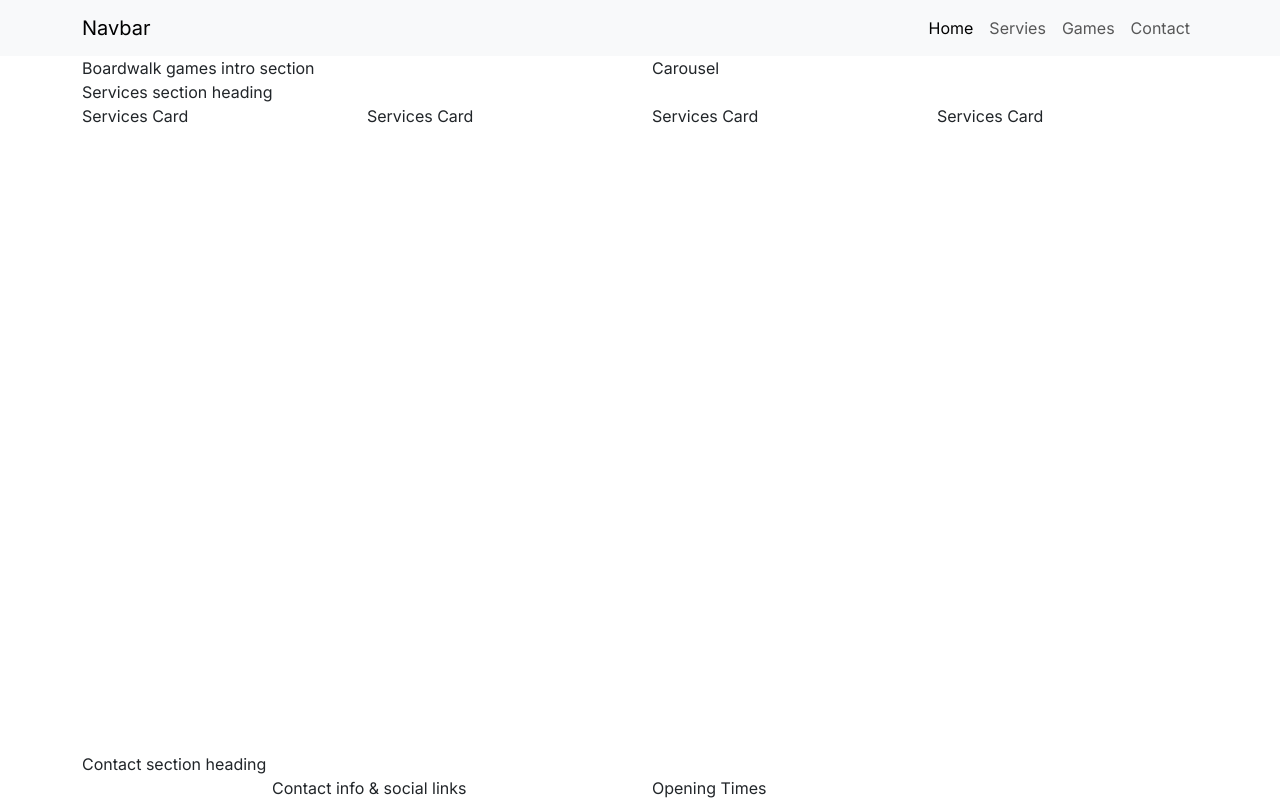
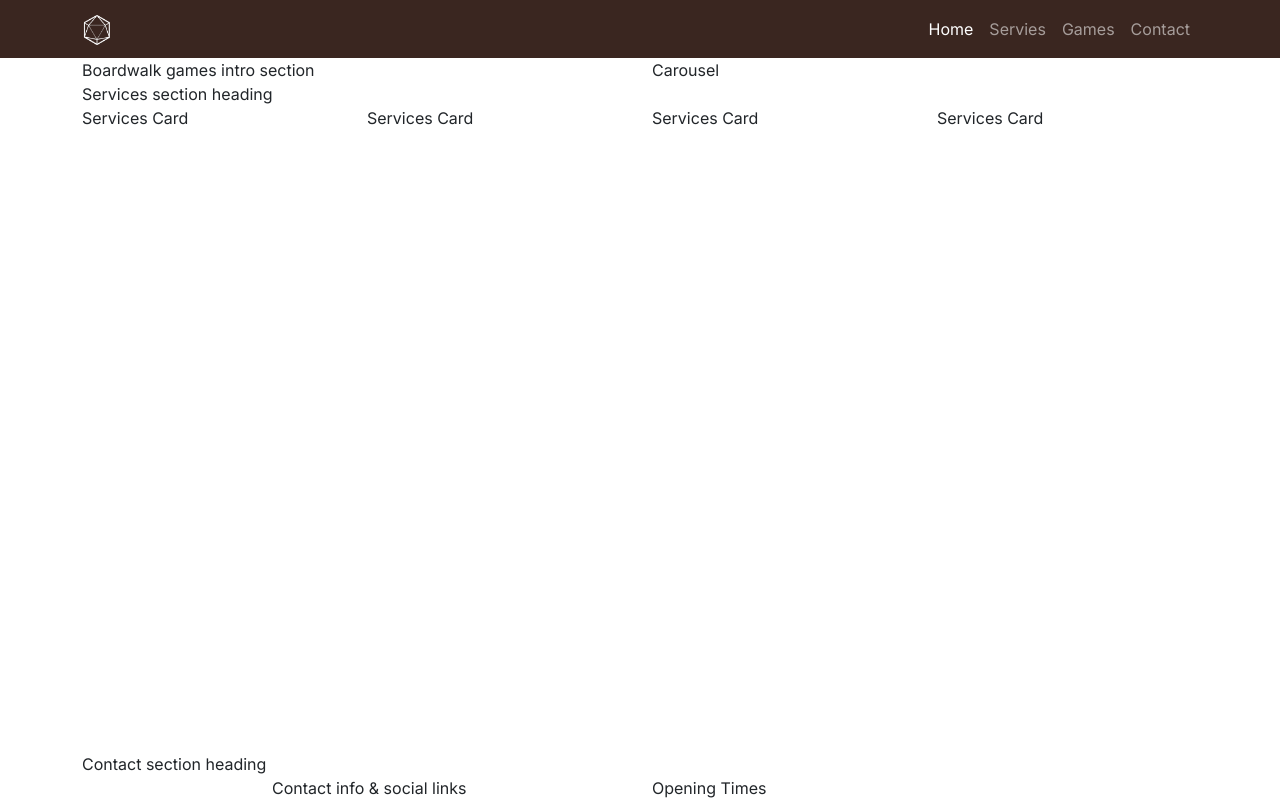
Before and after one commit to domfoster1/boardwalk-games, a plain HTML site: page index.html in a window 1280 px wide. Drawn offline with nearby package versions, Linux system fonts and the light colour scheme; a web font is replaced by a local one.

Commit message:
styling navbar

```diff
--- a/assets/css/style.css
+++ b/assets/css/style.css
@@ -44,3 +44,13 @@ h3 {
     background-color: lightgray;
 }
 */
+
+/*Navbar CSS*/
+
+#navbar {
+    background-color: var(--primary-color);
+}
+
+#navbar .logo {
+    width: 30px;
+}
--- a/index.html
+++ b/index.html
@@ -26,9 +26,9 @@
 
 
     <!--Navigation-->
-    <nav class="navbar navbar-expand-lg bg-body-tertiary">
+    <nav id="navbar" class="navbar navbar-expand-lg" data-bs-theme="dark">
         <div class="container">
-          <a class="navbar-brand" href="index.html">Navbar</a>
+          <a class="navbar-brand" href="index.html"><img src="assets/images/logo-sm-white.png" alt="Boardwalk games logo" class="logo"></a>
           <button class="navbar-toggler" type="button" data-bs-toggle="collapse" data-bs-target="#navbarNav" aria-controls="navbarNav" aria-expanded="false" aria-label="Toggle navigation">
             <span class="navbar-toggler-icon"></span>
           </button>
```
